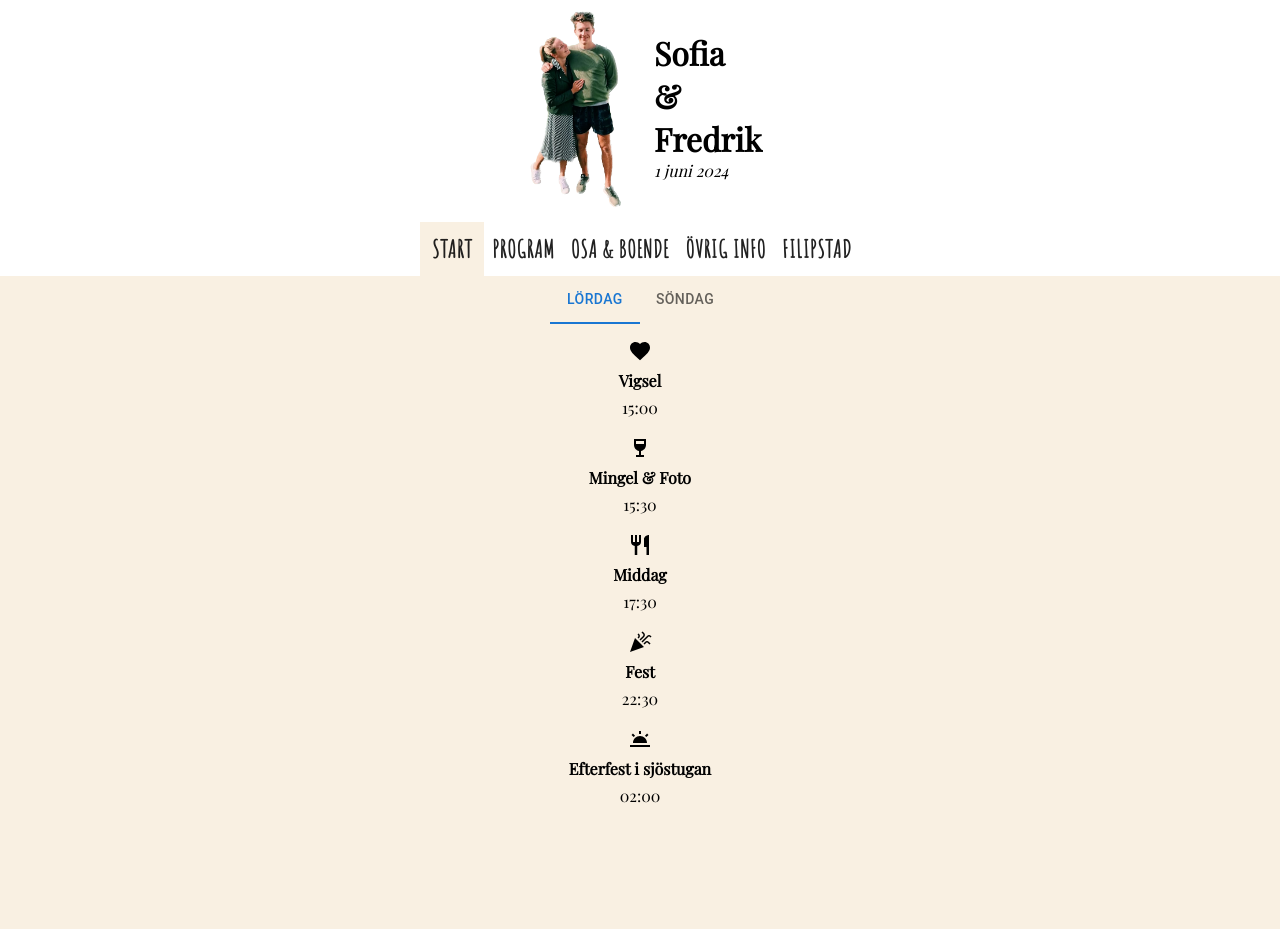
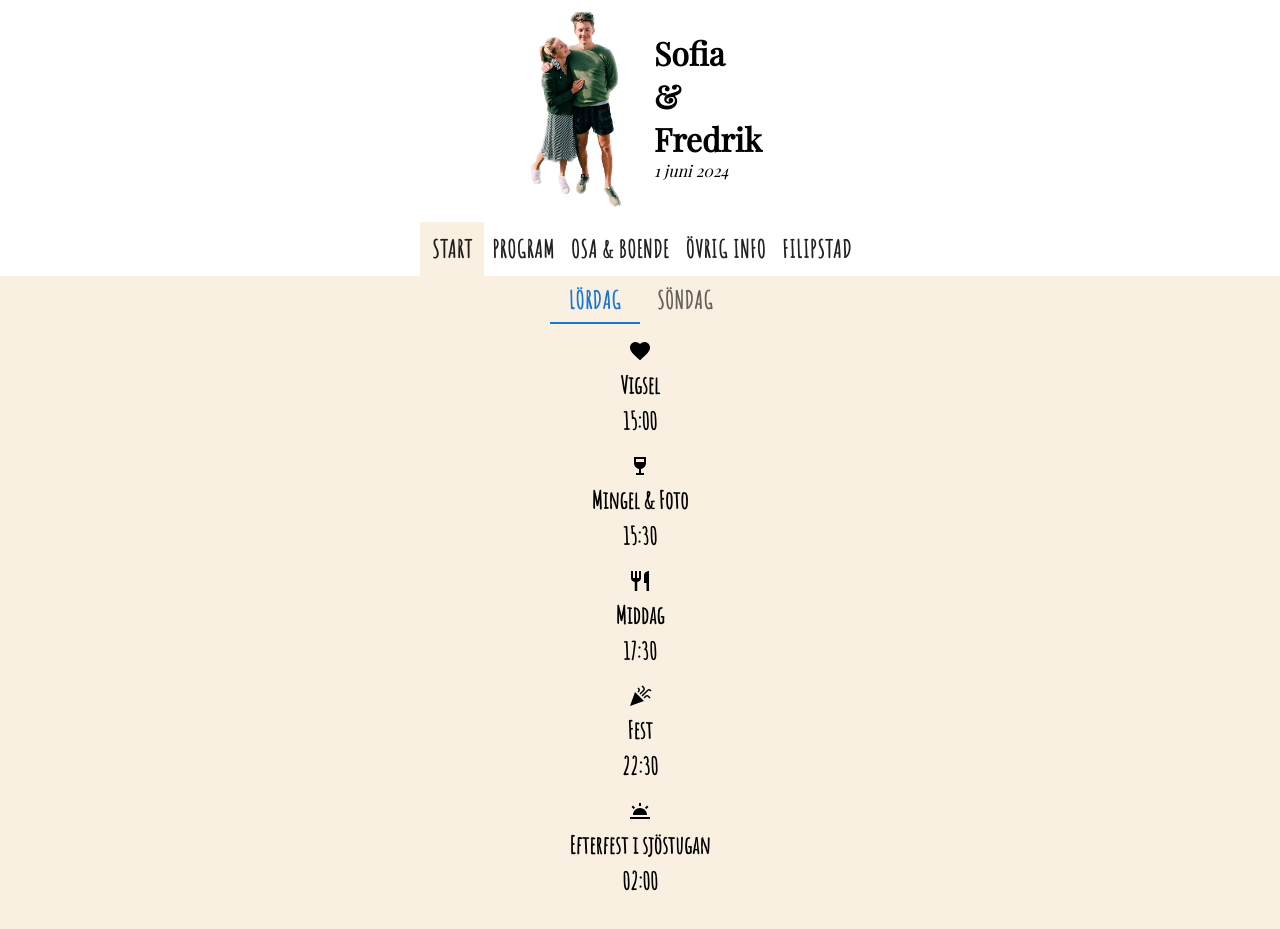
Before and after one commit to cflhammar/cflhammar.github.io, a React (Create React App) app: page /program in a window 1280 px wide. Before the commit the page ends 839 px from the top, so only its background shows below. Built offline with nearby package versions, Linux system fonts and the light colour scheme.

Commit message:
fix correct font on program

```diff
--- a/src/components/Program/Program.css
+++ b/src/components/Program/Program.css
@@ -4,6 +4,7 @@
 
 p .activity{
     margin: 0;
+    font-family: "Amatic SC";
 }
 
 .program {
--- a/src/components/Program/Program.tsx
+++ b/src/components/Program/Program.tsx
@@ -19,19 +19,24 @@ const Program = () => {
     const style = {
         margin: 0,
         padding: "3px",
-        fontWeight: "bold"
+        fontWeight: "bold",
+        fontFamily: "Amatic SC",
+        fontSize: "x-large"
     }
 
     const timestyle = {
         margin: 0,
         padding: "3px",
+        fontWeight: "bold",
+        fontFamily: "Amatic SC",
+        fontSize: "x-large"
     }
 
     return (
         <Box sx={{width: "100%"}}>
             <Tabs value={value} onChange={handleChange} centered>
-                <Tab label="lördag"/>
-                <Tab label="Söndag"/>
+                <Tab label="lördag" style={style}/>
+                <Tab label="Söndag" style={style}/>
             </Tabs>
             {value == 0 ?
                 <div className="sat">
```
